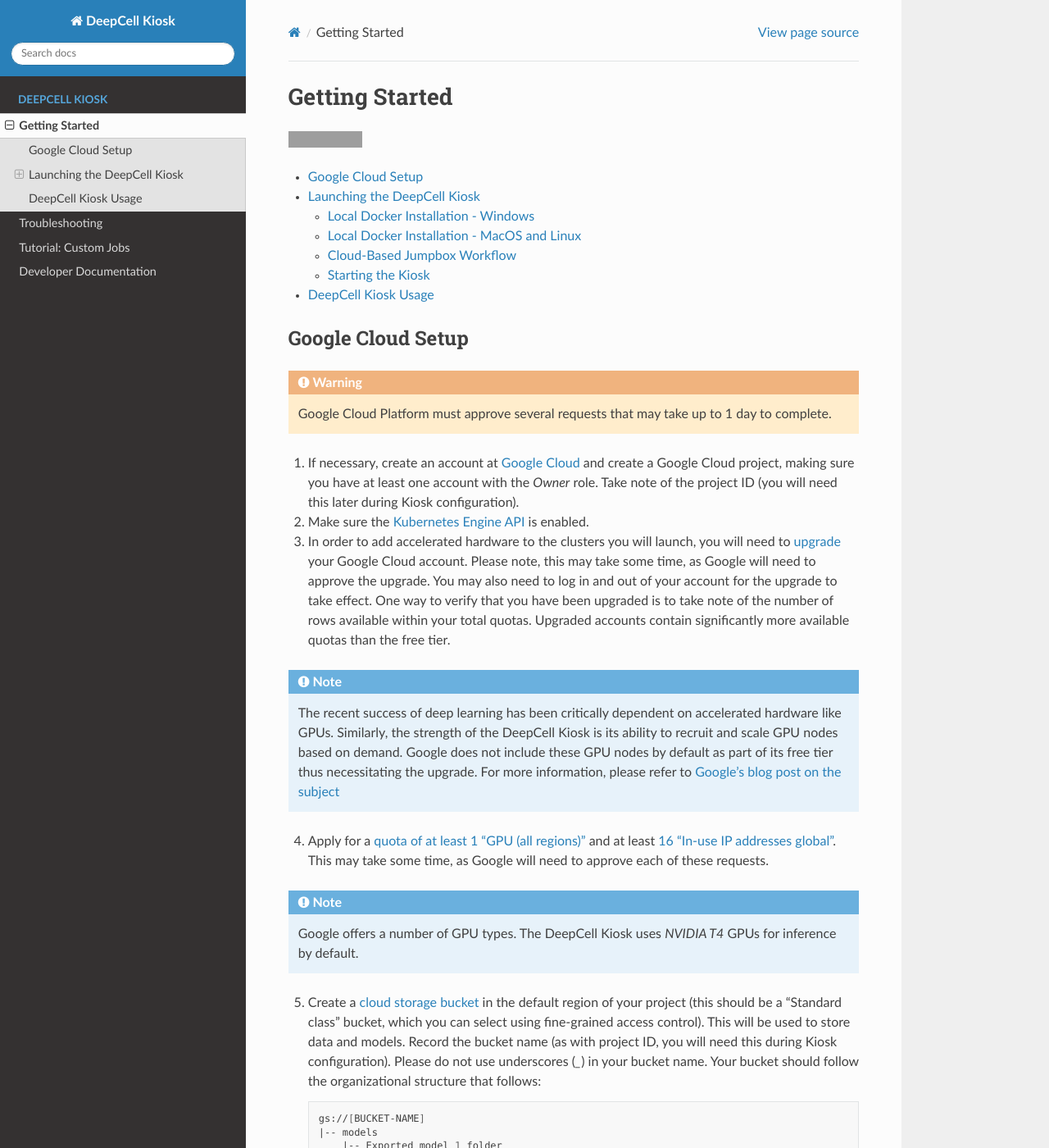
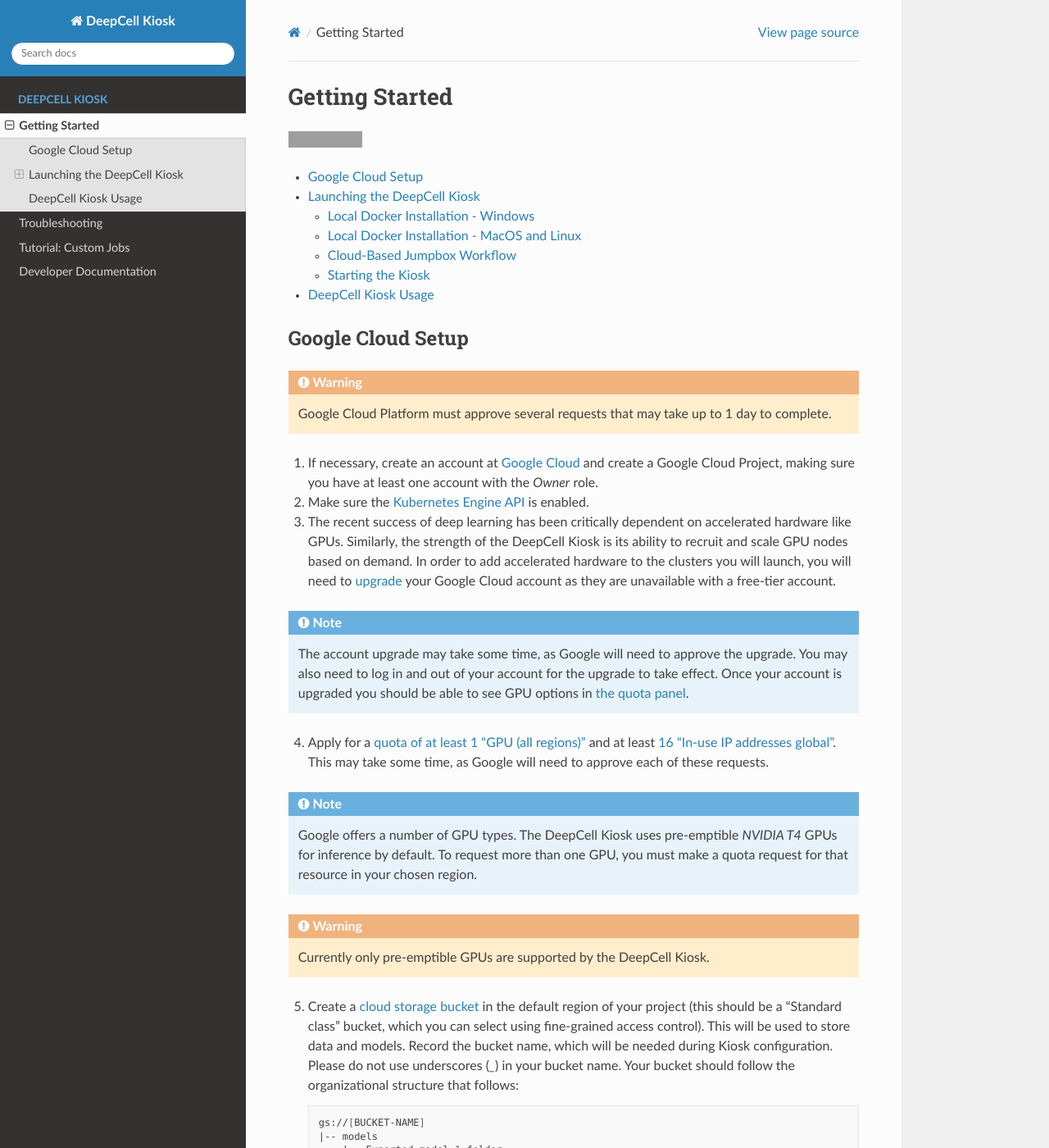
Before and after one commit to vanvalenlab/kiosk-console, a Sphinx documentation site: the page built from docs/source/GETTING_STARTED.rst, in a window 1280 px wide and 1400 px high. Shown: the whole window at 82% size. Built offline with Sphinx 7.4.7 and the Read the Docs theme 2.0.0, drawn with Linux system fonts in a browser that asks for light colours; some of the changed text lies outside the part shown; grey boxes are pictures that could not be loaded.

Commit message:
General documentation fixes. (#360)
* code-formatted link gets mangled in RTD.

* remove "take note of project ID...", as project ID is fetched by GUI.

* our GPUs are also preemptible by default.

* tightened up note to "take note of bucket name" and removed reference to project ID.

* more than 1 GPU of any time also requires a quota increase.

* warn about preemptible GPUs and the region issue.

* add the docker hello-world command to the instructions.

* update the account upgrade steps for clarity

```diff
--- a/docs/source/GETTING_STARTED.rst
+++ b/docs/source/GETTING_STARTED.rst
@@ -14,19 +14,21 @@
 
 .. warning:: Google Cloud Platform must approve several requests that may take up to 1 day to complete.
 
-1. If necessary, create an account at `Google Cloud <https://cloud.google.com>`_ and create a Google Cloud project, making sure you have at least one account with the `Owner` role. Take note of the project ID (you will need this later during Kiosk configuration).
+1. If necessary, create an account at `Google Cloud <https://cloud.google.com>`_ and create a Google Cloud Project, making sure you have at least one account with the `Owner` role.
 
 2. Make sure the `Kubernetes Engine API <https://console.cloud.google.com/apis/api/container.googleapis.com/overview>`_ is enabled.
 
-3. In order to add accelerated hardware to the clusters you will launch, you will need to `upgrade <https://cloud.google.com/free/docs/gcp-free-tier#how-to-upgrade>`_ your Google Cloud account. Please note, this may take some time, as Google will need to approve the upgrade. You may also need to log in and out of your account for the upgrade to take effect. One way to verify that you have been upgraded is to take note of the number of rows available within your total quotas. Upgraded accounts contain significantly more available quotas than the free tier.
+3. The recent success of deep learning has been critically dependent on accelerated hardware like GPUs. Similarly, the strength of the DeepCell Kiosk is its ability to recruit and scale GPU nodes based on demand. In order to add accelerated hardware to the clusters you will launch, you will need to `upgrade <https://cloud.google.com/free/docs/gcp-free-tier#how-to-upgrade>`_ your Google Cloud account as they are unavailable with a free-tier account.
 
-.. note:: The recent success of deep learning has been critically dependent on accelerated hardware like GPUs. Similarly, the strength of the DeepCell Kiosk is its ability to recruit and scale GPU nodes based on demand. Google does not include these GPU nodes by default as part of its free tier thus necessitating the upgrade. For more information, please refer to `Google's blog post on the subject <https://cloud.google.com/blog/products/gcp/gpus-service-kubernetes-engine-are-now-generally-available>`_
+.. note:: The account upgrade may take some time, as Google will need to approve the upgrade. You may also need to log in and out of your account for the upgrade to take effect. Once your account is upgraded you should be able to see GPU options in `the quota panel <https://console.cloud.google.com/iam-admin/quotas>`_.
 
 4. Apply for a `quota of at least 1 "GPU (all regions)" <https://cloud.google.com/compute/quotas#gpus>`_ and at least `16 "In-use IP addresses global" <https://cloud.google.com/compute/quotas#ip_addresses>`_. This may take some time, as Google will need to approve each of these requests.
 
-.. note:: Google offers a number of GPU types. The DeepCell Kiosk uses `NVIDIA T4` GPUs for inference by default.
+.. note:: Google offers a number of GPU types. The DeepCell Kiosk uses pre-emptible `NVIDIA T4` GPUs for inference by default.  To request more than one GPU, you must make a quota request for that resource in your chosen region.
 
-5. Create a `cloud storage bucket <https://cloud.google.com/storage/docs/creating-buckets>`_ in the default region of your project (this should be a "Standard class" bucket, which you can select using fine-grained access control). This will be used to store data and models. Record the bucket name (as with project ID, you will need this during Kiosk configuration). Please do not use underscores (`_`) in your bucket name. Your bucket should follow the organizational structure that follows:
+.. warning:: Currently only pre-emptible GPUs are supported by the DeepCell Kiosk.
+
+5. Create a `cloud storage bucket <https://cloud.google.com/storage/docs/creating-buckets>`_ in the default region of your project (this should be a "Standard class" bucket, which you can select using fine-grained access control). This will be used to store data and models. Record the bucket name, which will be needed during Kiosk configuration. Please do not use underscores (`_`) in your bucket name. Your bucket should follow the organizational structure that follows:
 
    .. code-block:: bash
 
@@ -88,6 +90,20 @@
     sudo apt-get update && \
     sudo apt-get install -y containerd.io docker-ce docker-ce-cli git make vim
 
+* To manage docker as a non-root user on Linux, it is required to create the ``docker`` group and add your user to it using the commands below, then disconnect and reconnect to the server.
+
+.. code-block:: bash
+
+    sudo groupadd docker
+    sudo usermod -aG docker $USER
+
+* Verify docker is installed correctly:
+
+.. code-block:: bash
+
+    docker run hello-world
+
+
 Starting the Kiosk
 ^^^^^^^^^^^^^^^^^^
 
```
Also changed, not shown: README.md (+1 -1 lines).
